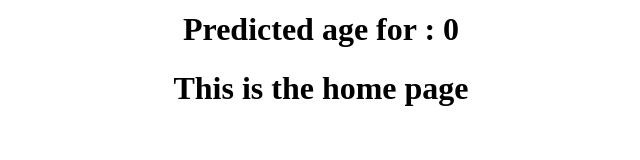
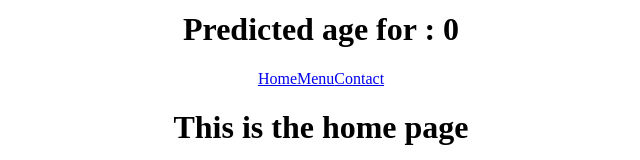
Before and after one commit to NicholasRevenco/React-Basics, a React (Create React App) app: page / in a window 1280 px wide. Shown: the part 198-358 px from the top of the page, without its empty margins (319-959 px from the left). Built offline with nearby package versions, Linux system fonts and the light colour scheme; no server answers.

Commit message:
Navbar placement example

```diff
--- a/src/ReactRouterDom.js
+++ b/src/ReactRouterDom.js
@@ -1,5 +1,5 @@
 import './App.css';
-import { BrowserRouter as Router, Routes, Route } from "react-router-dom";
+import { BrowserRouter as Router, Routes, Route, Link } from "react-router-dom";
 import { Home } from './pages/Home';
 import { Menu } from './pages/Menu';
 import { Contact } from './pages/Contact';
@@ -9,6 +9,11 @@
     return (
         <div className="App">
             <Router>
+                <div>
+                    <Link to="/">Home</Link>
+                    <Link to="/menu">Menu</Link>
+                    <Link to="/contact">Contact</Link>
+                </div>
                 <Routes>
                     <Route path="/" element={<Home />}/>
                     <Route path="/menu" element={<Menu />}/>
```
